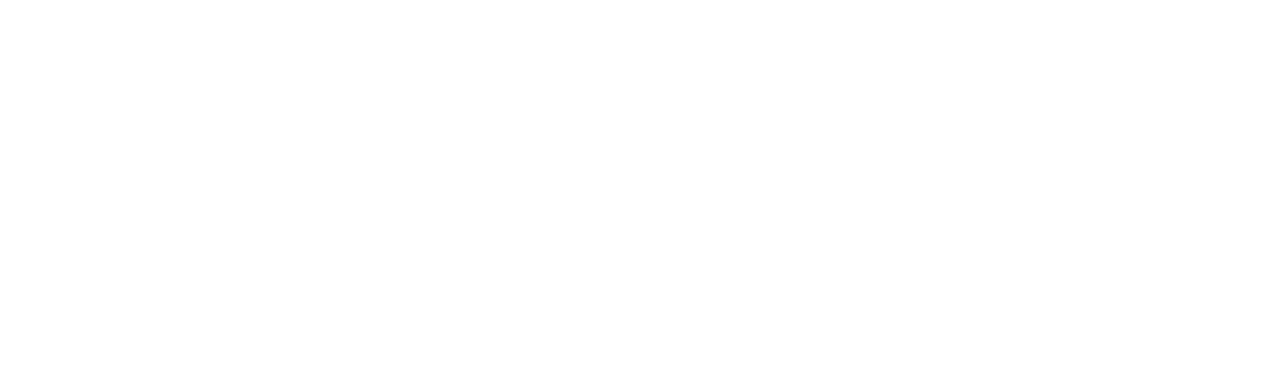
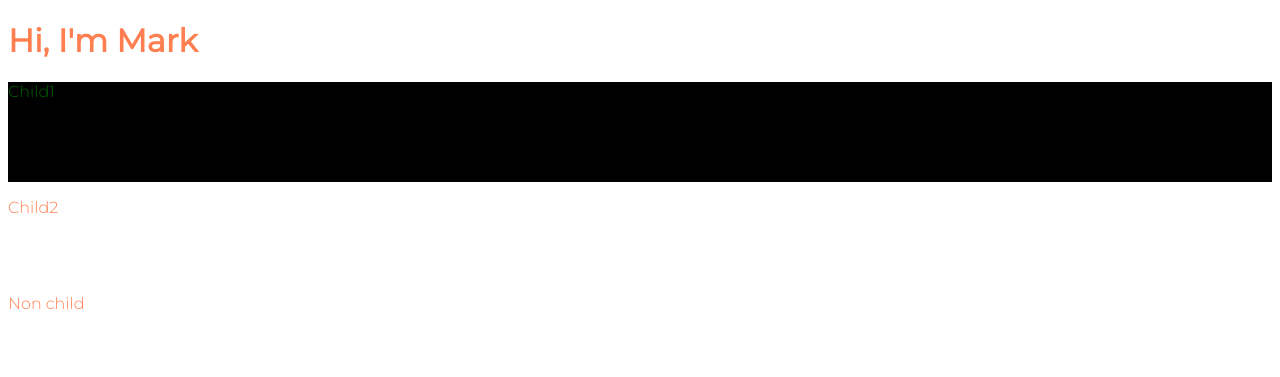
Before and after one commit to oszto10/w1-practice, a plain HTML site: page frontend/index.html in a window 1280 px wide. Drawn offline with Linux system fonts and the light colour scheme.

Commit message:
Monday done

```diff
--- a/frontend/index.html
+++ b/frontend/index.html
@@ -4,9 +4,20 @@
 	<meta charset="UTF-8">
 	<meta http-equiv="X-UA-Compatible" content="IE=edge">
 	<meta name="viewport" content="width=device-width, initial-scale=1.0">
-	<title>This is FRONTEND</title>
+	<title>Mark's first webpage</title>
+	<link rel="stylesheet" href="style.css">
+	<link rel="preconnect" href="https://fonts.googleapis.com">
+    <link rel="preconnect" href="https://fonts.gstatic.com" crossorigin>
+	<link href="https://fonts.googleapis.com/css2?family=Montserrat:wght@300;400&display=swap" rel="stylesheet">
 </head>
 <body>
-	<div id="root"></div>
+	<h1 class="purple">Hi, I'm Mark</h1>
+
+	<div class="container-1">
+		<p>Child1</p>
+
+	</div>
+	<p id="blue" class="purple">Child2</p>
+	<p>Non child</p>
 </body>
 </html>
--- /dev/null
+++ b/frontend/style.css
@@ -0,0 +1,69 @@
+body {
+    color: coral;
+    font-family: 'Montserrat', sans-serif;
+    font-weight: 400;
+}
+
+div {
+    color: darkgreen;
+}
+
+.container-1 {
+    background-color: black;
+    height: 100px;
+}
+
+p {
+    height: 80px;
+    font-weight: 300;
+}
+
+
+
+
+
+
+
+
+
+
+
+
+
+
+
+
+
+
+
+
+
+
+
+/* h1 {
+    color: brown;
+}
+
+#blue {
+    color: blue;
+}
+
+h1.purple {
+    color: purple;
+}
+
+p {
+    color: rgb(30, 255, 0);
+    font-size: 16px;
+}
+
+p.purple {
+    color: pink;
+}
+ */
+
+
+
+
+/* //tag szelektor a leggyengébb, class a második legerősebb, id a legerősebb
+ */
```
